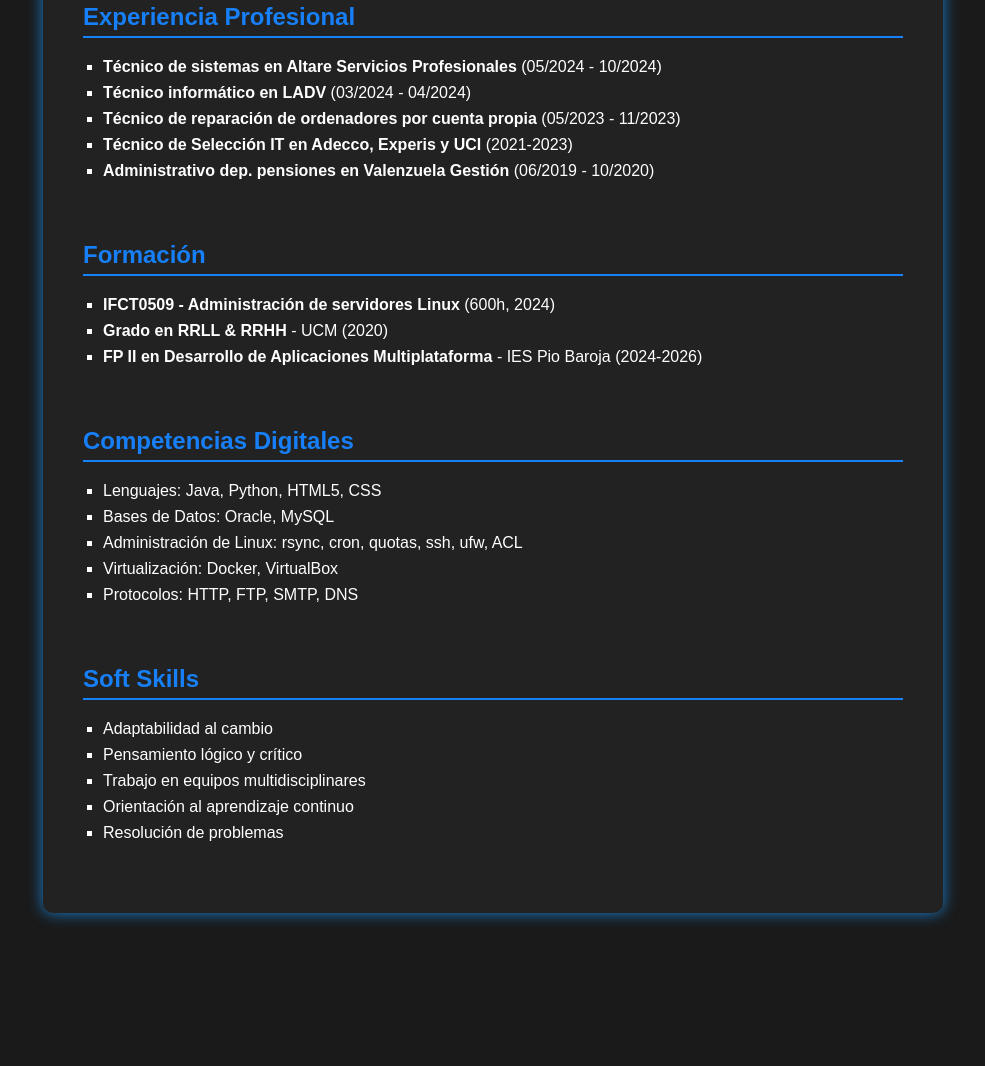
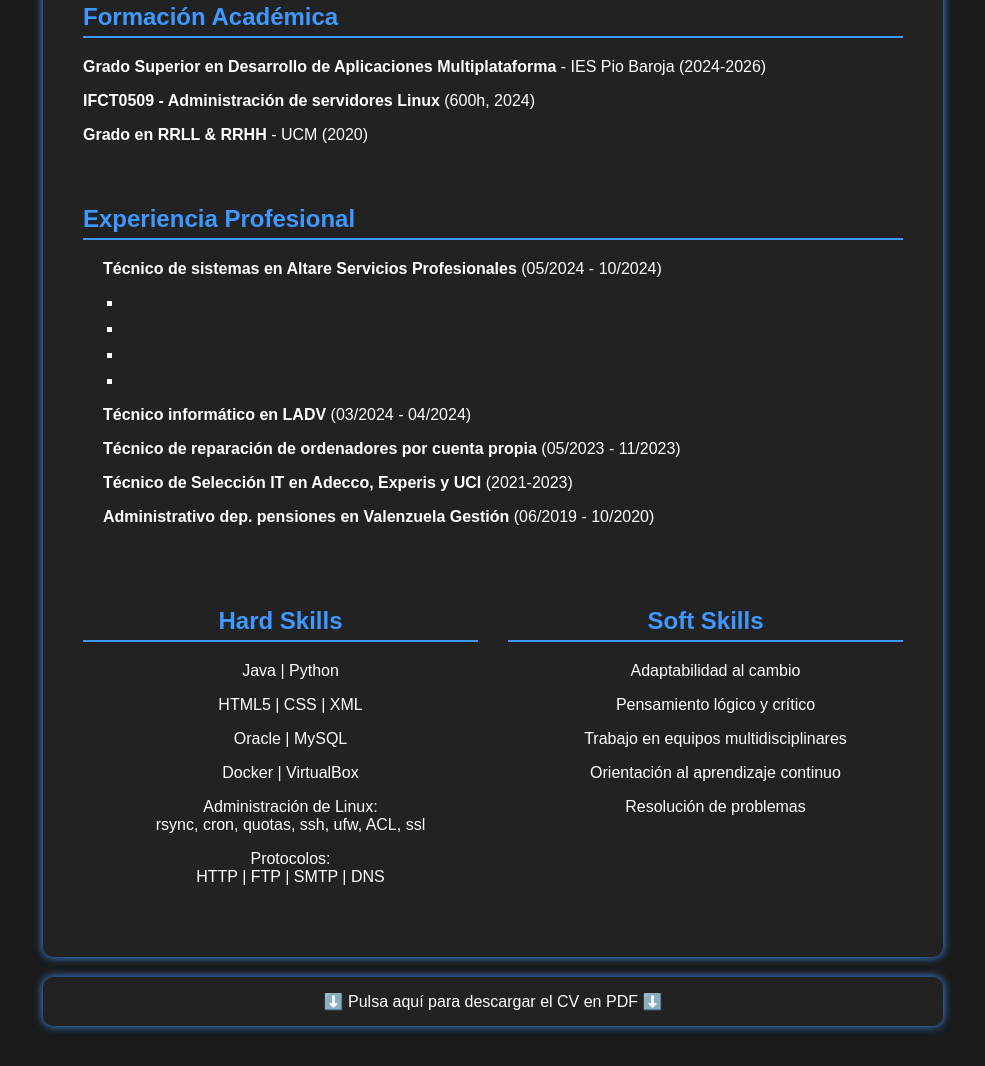
Before and after one commit to RubenCalero/portfolio, a plain HTML site: page indexCV.html in a window 1280 px wide. Shown: the part 412-1478 px from the top of the page, without its empty margins (147-1132 px from the left). Before the commit the page ends 1345 px from the top, so only its background shows below. Drawn offline with Linux system fonts and the light colour scheme.

Commit message:
V2.2 - Falta api para el formulario y acabar CV

```diff
--- a/indexCV.html
+++ b/indexCV.html
@@ -1,5 +1,6 @@
 <!DOCTYPE html>
 <html lang="es">
+
 <head>
     <meta charset="UTF-8">
     <meta name="viewport" content="width=device-width, initial-scale=1.0">
@@ -13,12 +14,22 @@
             background-color: #1a1a1a;
             color: #fff;
         }
+
         .container {
             background: #222;
             padding: 40px;
-            box-shadow: 0 0 15px rgba(26, 152, 255, 0.8);
+            box-shadow: 0 0 10px #3e98ff;
             border-radius: 10px;
+            margin-bottom: 20px;
         }
+        .containerDescarga {
+            background: #222;
+            padding: 15px;
+            box-shadow: 0 0 10px #3e98ff;
+            border-radius: 10px;
+            margin-bottom: 20px;
+        }
+
         .header {
             display: flex;
             align-items: center;
@@ -27,26 +38,30 @@
             text-align: center;
             margin-bottom: 20px;
         }
+
         .header img {
             border-radius: 50%;
             width: 150px;
             height: 150px;
             margin-bottom: 10px;
-            border: 4px solid #1780f8;
+            border: 4px solid #3e98ff;
         }
+
         .header h1 {
-            color: #1780f8;
+            color: #3e98ff;
             margin: 0;
             font-size: 2em;
         }
+
         .header h2 {
             font-size: 1.2em;
             margin: 5px 0 15px;
             font-weight: normal;
             color: #bbb;
         }
+
         .contact-info {
-            background: #1780f8;
+            background: #1d6ac3;
             color: white;
             padding: 15px;
             border-radius: 5px;
@@ -54,32 +69,80 @@
             font-size: 1.1em;
             font-weight: bold;
         }
+
         .contact-info a {
             color: white;
             text-decoration: none;
         }
+
         .contact-info a:hover {
             text-decoration: underline;
         }
+
         .section {
             margin-top: 30px;
             padding-bottom: 15px;
+            flex: 1;
+
         }
+
         h2 {
-            color: #1780f8;
-            border-bottom: 2px solid #1780f8;
+            color: #3e98ff;
+            border-bottom: 2px solid #3e98ff;
             padding-bottom: 5px;
         }
+
         ul {
             padding-left: 20px;
             list-style-type: square;
         }
+
         li {
             margin-bottom: 8px;
         }
+
+        nav a {
+            color: #fff;
+            text-decoration: none;
+            margin: 0 15px;
+            font-weight: 400;
+            transition: color 0.3s;
+
+        }
+        header{
+            text-align: center;
+        }
+
+        .skills {
+            display: flex;
+            width: 100%;
+        }
+
+        .section01 {
+            margin-top: 30px;
+            padding-bottom: 15px;
+            flex: 1;
+            text-align: center;
+            margin-right: 10px;
+
+        }
+
+        .section02 {
+            margin-top: 30px;
+            padding-bottom: 15px;
+            flex: 1;
+            text-align: center;
+            margin-left: 20px;
+
+        }
+
+
     </style>
 </head>
+
 <body>
+
+
     <div class="container">
         <div class="header">
             <img src="fotoCV.png" alt="Foto de perfil">
@@ -88,50 +151,71 @@
         </div>
 
         <div class="contact-info">
-            📞 633343762 | ✉️ <a href="mailto:rcalerocordoba@gmail.com">rcalerocordoba@gmail.com</a> | 🔗 <a href="https://www.linkedin.com/in/rcalerodev/">LinkedIn</a>
+            📞 633343762 | ✉️ <a href="mailto:rcalerocordoba@gmail.com">rcalerocordoba@gmail.com</a> | 🔗 <a
+            href="https://www.linkedin.com/in/rcalerodev/">LinkedIn</a>
         </div>
 
         <div class="section">
+            <h2>Formación Académica</h2>
+
+            <p><strong>Grado Superior en Desarrollo de Aplicaciones Multiplataforma</strong> - IES Pio Baroja (2024-2026)
+                <p><strong>IFCT0509 - Administración de servidores Linux</strong> (600h, 2024)</p>
+                <p><strong>Grado en RRLL & RRHH</strong> - UCM (2020)</p>
+
+            </div>
+            <div class="section">
                 <h2>Experiencia Profesional</h2>
                 <ul>
-                <li><strong>Técnico de sistemas en Altare Servicios Profesionales</strong> (05/2024 - 10/2024)</li>
-                <li><strong>Técnico informático en LADV</strong> (03/2024 - 04/2024)</li>
-                <li><strong>Técnico de reparación de ordenadores por cuenta propia</strong> (05/2023 - 11/2023)</li>
-                <li><strong>Técnico de Selección IT en Adecco, Experis y UCI</strong> (2021-2023)</li>
-                <li><strong>Administrativo dep. pensiones en Valenzuela Gestión</strong> (06/2019 - 10/2020)</li>
+                    <p><strong>Técnico de sistemas en Altare Servicios Profesionales</strong> (05/2024 - 10/2024)</p>
+                <ul>
+                    <li></li>
+                    <li></li>
+                    <li></li>
+                    <li></li>
+                </ul>
+                <p><strong>Técnico informático en LADV</strong> (03/2024 - 04/2024)</p>
+                <p><strong>Técnico de reparación de ordenadores por cuenta propia</strong> (05/2023 - 11/2023)</p>
+                <p><strong>Técnico de Selección IT en Adecco, Experis y UCI</strong> (2021-2023)</p>
+                <p><strong>Administrativo dep. pensiones en Valenzuela Gestión</strong> (06/2019 - 10/2020)</p>
             </ul>
         </div>
 
-        <div class="section">
-            <h2>Formación</h2>
+        <div class="skills">
+
+            <div class="section01">
+                <h2>Hard Skills</h2>
                 <ul>
-                <li><strong>IFCT0509 - Administración de servidores Linux</strong> (600h, 2024)</li>
-                <li><strong>Grado en RRLL & RRHH</strong> - UCM (2020)</li>
-                <li><strong>FP II en Desarrollo de Aplicaciones Multiplataforma</strong> - IES Pio Baroja (2024-2026)</li>
+                    <p>Java | Python
+                        <p>HTML5 | CSS | XML
+                            <p>Oracle | MySQL
+                                <p>Docker | VirtualBox
+                                    <p>Administración de Linux: <br>rsync, cron, quotas, ssh, ufw, ACL, ssl
+                                        <p>Protocolos: <br>
+                                            HTTP | FTP | SMTP | DNS
                                         </ul>
                                     </div>
 
-        <div class="section">
-            <h2>Competencias Digitales</h2>
-            <ul>
-                <li>Lenguajes: Java, Python, HTML5, CSS</li>
-                <li>Bases de Datos: Oracle, MySQL</li>
-                <li>Administración de Linux: rsync, cron, quotas, ssh, ufw, ACL</li>
-                <li>Virtualización: Docker, VirtualBox</li>
-                <li>Protocolos: HTTP, FTP, SMTP, DNS</li>
-            </ul>
-        </div>
-
-        <div class="section">
+                                    <div class="section02">
                                         <h2>Soft Skills</h2>
                 <ul>
-                <li>Adaptabilidad al cambio</li>
-                <li>Pensamiento lógico y crítico</li>
-                <li>Trabajo en equipos multidisciplinares</li>
-                <li>Orientación al aprendizaje continuo</li>
-                <li>Resolución de problemas</li>
+                    <p>Adaptabilidad al cambio
+                    <p>Pensamiento lógico y crítico
+                        <p>Trabajo en equipos multidisciplinares
+                    <p>Orientación al aprendizaje continuo
+                        <p>Resolución de problemas
                         </ul>
+
                     </div>
                 </div>
+    </div>
+    <header>
+        <div class="containerDescarga">
+            <nav>
+                <a href="CV RUBEN CALERO 2025.pdf" download>⬇️ Pulsa aquí para descargar el CV en PDF ⬇️</a>
+
+            </nav>
+        </div>
+    </header>
 </body>
+
 </html>
--- a/styles.css
+++ b/styles.css
@@ -1,5 +1,5 @@
 body {
-    font-family: 'Inter', sans-serif;
+    font-family: Arial, sans-serif;
     margin: 0;
     padding: 0;
     color: #fff;
@@ -18,6 +18,10 @@ header {
     background: #111;
     color: #fff;
     padding: 20px 0;
+    border-radius: 10px;
+    margin-left: 30px;
+    margin-right: 30px;
+    margin-top: 20px;
 }
 
 header h1 {
@@ -50,6 +54,8 @@ section {
     margin: 20px 0;
     border-radius: 10px;
     box-shadow: 0 2px 10px rgba(0, 0, 0, 0.1);
+    margin-left: 30px;
+    margin-right: 30px;
 }
 
 h2 {
@@ -116,4 +122,66 @@ footer {
     padding: 15px 0;
     margin-top: 40px;
     font-size: 0.9em;
+    border-radius: 10px;
+    margin-left: 30px;
+    margin-right: 30px;
+    margin-bottom: 20px;
 }
+
+
+
+.contact-form {
+    display: flex;
+    flex-direction: column;
+    align-items: center;
+    background: #1e1e1e;
+    padding: 20px;
+    border-radius: 10px;
+    box-shadow: 0 0 15px rgba(0, 0, 0, 0.2);
+    max-width: 400px;
+    margin: auto; /* Centra el formulario */
+}
+
+.contact-form label {
+    color: #fff;
+    font-weight: bold;
+    margin-top: 10px;
+    align-self: flex-start;
+}
+
+.contact-form input,
+.contact-form textarea {
+    width: 100%;
+    padding: 10px;
+    margin-top: 5px;
+    border: none;
+    border-radius: 5px;
+    background: #333;
+    color: white;
+}
+
+.contact-form input:focus,
+.contact-form textarea:focus {
+    outline: 2px solid #007bff;
+}
+
+.contact-form button {
+    width: 100%;
+    padding: 10px;
+    margin-top: 15px;
+    background: #007bff;
+    color: white;
+    border: none;
+    border-radius: 5px;
+    font-size: 1.1em;
+    cursor: pointer;
+    transition: background 0.3s;
+}
+
+.contact-form button:hover {
+    background: #0056b3;
+}
+
+html {
+    scroll-behavior: smooth;
+}
```
Also changed, not shown: index.html (+19 -3 lines), 1 other file. Lines whose indentation alone changed are shown as unchanged.
